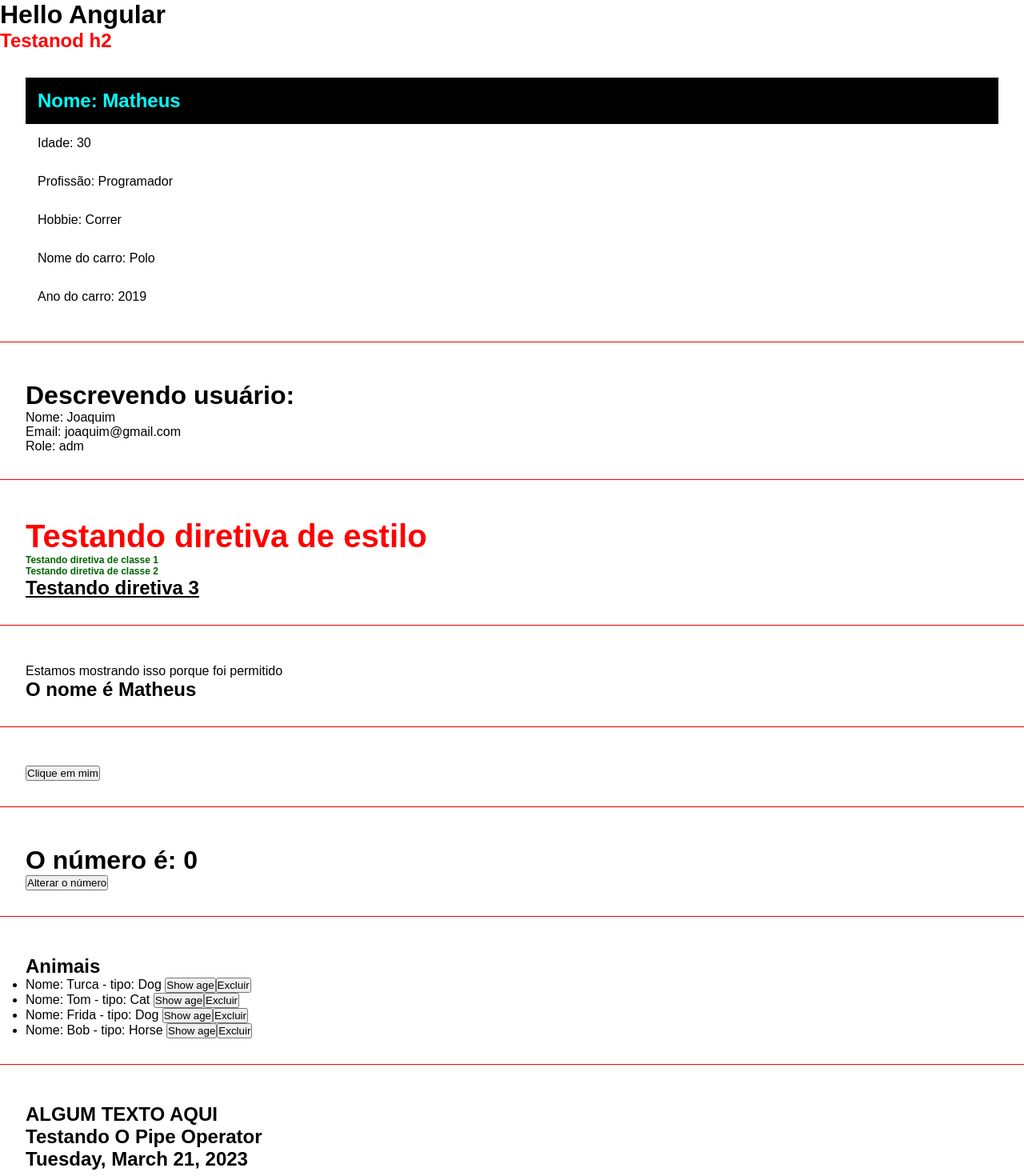
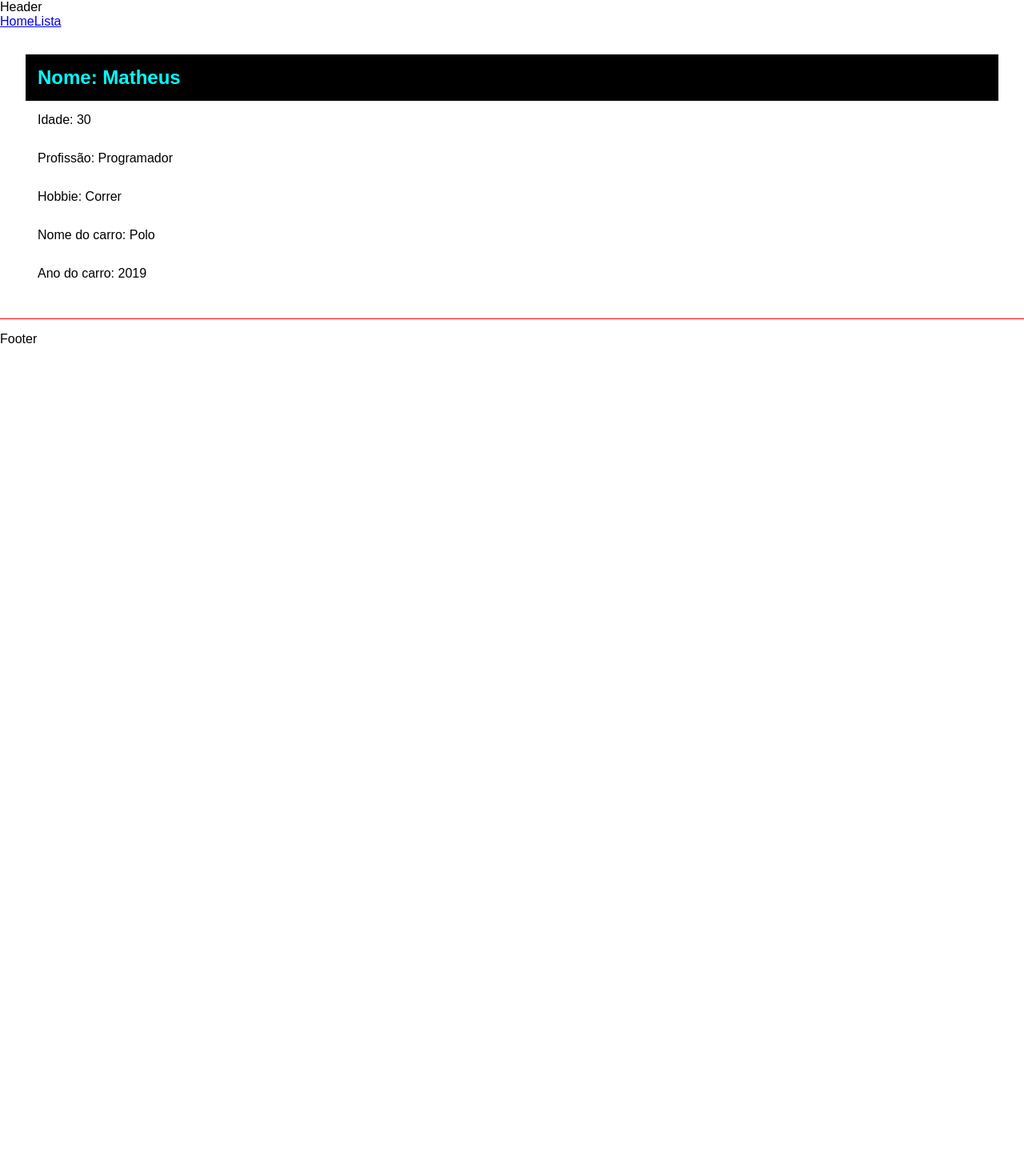
Before and after one commit to GeracNeto/curso-angular, an Angular app: page / in a window 1280 px wide. Shown: the top 1470 px of the page at 80% size. After the commit the page ends 933 px from the top, so only its background shows below. Built offline with nearby package versions, Linux system fonts and the light colour scheme.

Commit message:
Curso Angular 13: Angular Router - #17

```diff
--- a/src/app/app-routing.module.ts
+++ b/src/app/app-routing.module.ts
@@ -1,10 +1,16 @@
 import { NgModule } from '@angular/core';
 import { RouterModule, Routes } from '@angular/router';
 
-const routes: Routes = [];
+import { FirstComponentComponent } from './components/first-component/first-component.component';
+import { ListRenderComponent } from './components/list-render/list-render.component';
+
+const routes: Routes = [
+  { path: '', component: FirstComponentComponent },
+  { path: 'list', component: ListRenderComponent },
+];
 
 @NgModule({
   imports: [RouterModule.forRoot(routes)],
-  exports: [RouterModule]
+  exports: [RouterModule],
 })
-export class AppRoutingModule { }
+export class AppRoutingModule {}
--- a/src/app/app.component.html
+++ b/src/app/app.component.html
@@ -1,11 +1,9 @@
-<h1>Hello Angular</h1>
-<h2>Testanod h2</h2>
-<app-first-component></app-first-component>
-<app-parent-data [name]="userName" [userData]="userData"></app-parent-data>
-<app-directives></app-directives>
-<app-if-render></app-if-render>
-<app-eventos></app-eventos>
-<app-emitter></app-emitter>
-<app-list-render></app-list-render>
-<app-pipes></app-pipes>
-<app-two-way-bonding></app-two-way-bonding>
+<header>
+    <p>Header</p>
+    <nav>
+        <a routerLink="">Home</a>
+        <a routerLink="/list">Lista</a>
+    </nav>
+</header>
+<router-outlet></router-outlet>
+<footer>Footer</footer>
```
